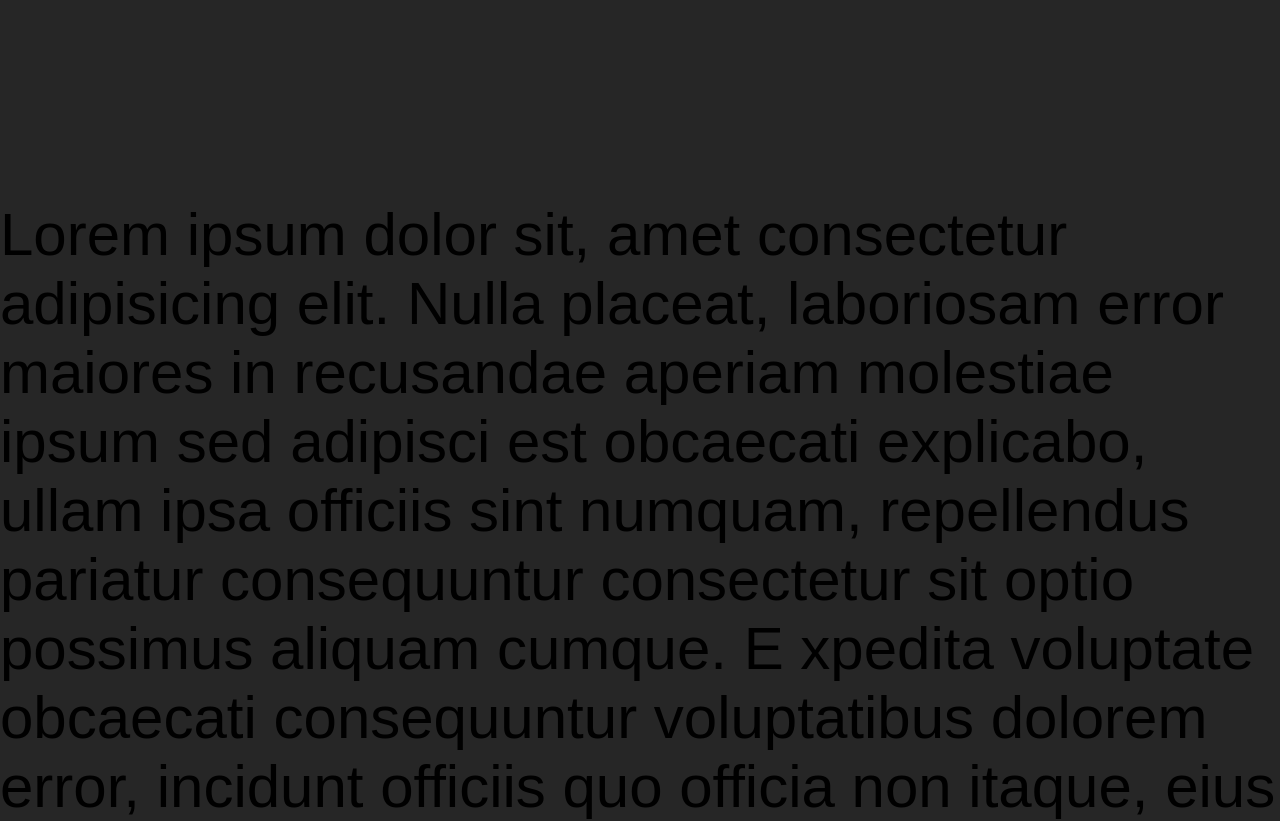
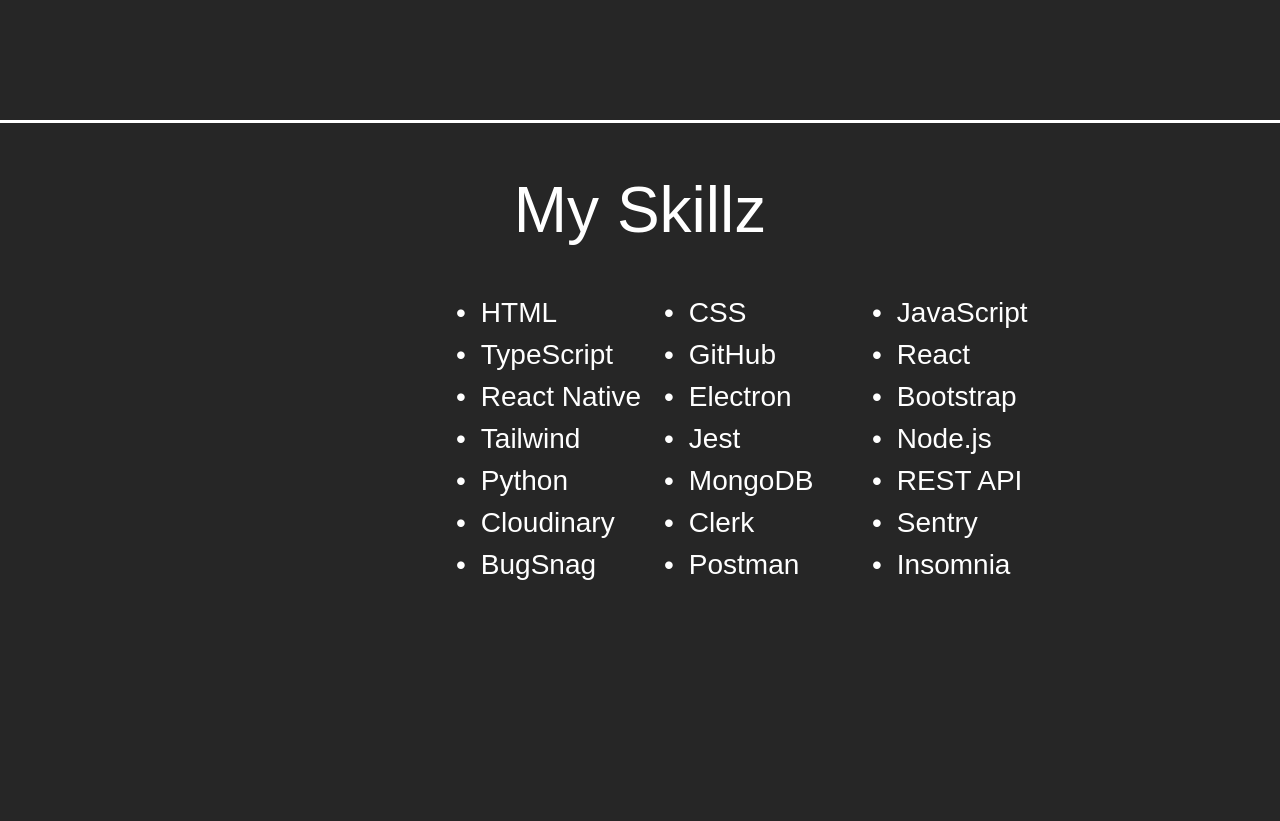
Before and after one commit to AdamBurysek/adam-code, a React (Vite) app: page / in a window 1280 px wide. Shown: the part 1480-2301 px from the top of the page. Built offline with nearby package versions, Linux system fonts and the light colour scheme; a web font is replaced by a local one.

Commit message:
working on skillz section

```diff
--- a/src/App.css
+++ b/src/App.css
@@ -10,3 +10,33 @@
   height: 3px;
   background-color: white;
 }
+
+/* My Skillz */
+
+.my-skillz_content {
+  padding: 0 200px;
+}
+
+.my-skillz_content ul {
+  margin-left: 20vw;
+  display: grid;
+  grid-template-columns: repeat(3, 1fr);
+  list-style-type: none;
+  padding: 0;
+}
+
+.my-skillz_content li::before {
+  content: "\2022";
+  padding-right: 15px;
+}
+
+.my-skillz_content li {
+  color: var(--color-white);
+  font-size: 28px;
+  font-weight: 10;
+  padding-bottom: 10px;
+}
+
+.my-skillz_content li:hover {
+  color: var(--color-link-hover);
+}
--- a/src/assets/icons.tsx
+++ b/src/assets/icons.tsx
@@ -98,10 +98,10 @@ export const GitHubIcon: React.FC = () => {
           fill="none"
           xmlns="http://www.w3.org/2000/svg"
         >
-          <g clip-path="url(#clip0_444_3)">
+          <g clipPath="url(#clip0_444_3)">
             <path
-              fill-rule="evenodd"
-              clip-rule="evenodd"
+              fillRule="evenodd"
+              clipRule="evenodd"
               d="M12.5103 0C5.59245 0 0 5.72917 0 12.8169C0 18.4826 3.58327 23.2784 8.55422 24.9758C9.17572 25.1034 9.40337 24.7 9.40337 24.3607C9.40337 24.0635 9.38289 23.0451 9.38289 21.9839C5.90281 22.7479 5.17812 20.456 5.17812 20.456C4.61885 18.9706 3.79018 18.5888 3.79018 18.5888C2.65116 17.8036 3.87315 17.8036 3.87315 17.8036C5.13663 17.8885 5.79961 19.1193 5.79961 19.1193C6.9179 21.0714 8.7199 20.5198 9.44486 20.1802C9.54831 19.3526 9.87993 18.7797 10.232 18.4615C7.45642 18.1643 4.53613 17.0609 4.53613 12.1378C4.53613 10.7372 5.03292 9.59141 5.8201 8.70026C5.6959 8.38203 5.26083 7.06615 5.94455 5.30495C5.94455 5.30495 7.00087 4.96536 9.38263 6.62057C10.4023 6.34002 11.454 6.19729 12.5103 6.19609C13.5667 6.19609 14.6435 6.34479 15.6378 6.62057C18.0198 4.96536 19.0761 5.30495 19.0761 5.30495C19.7599 7.06615 19.3245 8.38203 19.2003 8.70026C20.0083 9.59141 20.4846 10.7372 20.4846 12.1378C20.4846 17.0609 17.5643 18.143 14.7679 18.4615C15.2237 18.8646 15.6171 19.6284 15.6171 20.838C15.6171 22.5568 15.5966 23.9362 15.5966 24.3604C15.5966 24.7 15.8245 25.1034 16.4457 24.976C21.4167 23.2781 24.9999 18.4826 24.9999 12.8169C25.0204 5.72917 19.4075 0 12.5103 0Z"
               fill="white"
             />
--- a/src/components/MainPage.tsx
+++ b/src/components/MainPage.tsx
@@ -3,6 +3,7 @@ import withLoading from "../hooks/withLoading";
 import Hero from "./hero/hero";
 import Navbar from "./navbar/navbar";
 import AboutMe from "./aboutMe/aboutMe";
+import MySkillz from "./mySkillz";
 
 function MainPage(props: any) {
   const [menuOpened, setMenuOpened] = useState<boolean>(false);
@@ -24,6 +25,7 @@ function MainPage(props: any) {
         <div className="container">
           <Hero />
           <AboutMe language={props.language} />
+          <MySkillz language={props.language} />
           <section>
             <div style={{ fontSize: 60, paddingTop: "80px" }} id="test">
               Lorem ipsum dolor sit, amet consectetur adipisicing elit. Nulla
--- /dev/null
+++ b/src/components/mySkillz.tsx
@@ -0,0 +1,102 @@
+const MySkillz = (props: any) => {
+  const skillz = [
+    { name: "HTML", url: "https://en.wikipedia.org/wiki/HTML" },
+    { name: "CSS", url: "https://developer.mozilla.org/en-US/docs/Web/CSS" },
+    {
+      name: "JavaScript",
+      url: "https://en.wikipedia.org/wiki/JavaScript",
+    },
+    {
+      name: "TypeScript",
+      url: "https://en.wikipedia.org/wiki/TypeScript",
+    },
+    {
+      name: "GitHub",
+      url: "https://github.com",
+    },
+    {
+      name: "React",
+      url: "https://www.react.dev",
+    },
+    {
+      name: "React Native",
+      url: "https://reactnative.dev",
+    },
+    {
+      name: "Electron",
+      url: "https://www.electronjs.org",
+    },
+    {
+      name: "Bootstrap",
+      url: "https://getbootstrap.com",
+    },
+    {
+      name: "Tailwind",
+      url: "https://tailwindcss.com",
+    },
+    {
+      name: "Jest",
+      url: "https://jestjs.io",
+    },
+    {
+      name: "Node.js",
+      url: "https://nodejs.org/en",
+    },
+    {
+      name: "Python",
+      url: "https://www.python.org",
+    },
+    {
+      name: "MongoDB",
+      url: "https://www.mongodb.com",
+    },
+    {
+      name: "REST API",
+      url: "https://en.wikipedia.org/wiki/REST",
+    },
+    {
+      name: "Cloudinary",
+      url: "https://cloudinary.com",
+    },
+    {
+      name: "Clerk",
+      url: "https://clerk.com",
+    },
+    {
+      name: "Sentry",
+      url: "https://www.sentry.io",
+    },
+    {
+      name: "BugSnag",
+      url: "https://www.bugsnag.com",
+    },
+    {
+      name: "Postman",
+      url: "https://www.postman.com",
+    },
+    {
+      name: "Insomnia",
+      url: "https://insomnia.rest",
+    },
+  ];
+
+  return (
+    <section id="my-skillz" className="my-skillz">
+      <div className="section-content">
+        <div className="section-line" />
+        <h1>{props.language === "en" ? "My Skillz" : "Moje dovednosti"}</h1>
+        <div className="my-skillz_content">
+          <ul>
+            {skillz.map((skill, index) => (
+              <a href={skill.url} target="blank" key={index}>
+                <li>{skill.name}</li>
+              </a>
+            ))}
+          </ul>
+        </div>
+      </div>
+    </section>
+  );
+};
+
+export default MySkillz;
--- a/src/components/navbar/navbar.css
+++ b/src/components/navbar/navbar.css
@@ -31,7 +31,7 @@
   font-weight: 500;
 }
 
-ul {
+.navbar ul {
   list-style-type: none;
 }
 
@@ -73,7 +73,7 @@ ul {
 }
 
 .navbar_links button:hover {
-  color: aqua;
+  color: var(--color-link-hover);
 }
 
 .github-button {
--- a/src/index.css
+++ b/src/index.css
@@ -12,6 +12,7 @@ html {
   --color-black: #000;
   --color-white: #fff;
   --color-navbar: rgba(0, 0, 0, 0.57);
+  --color-link-hover: rgba(0, 240, 255, 1);
 }
 
 body {
```
